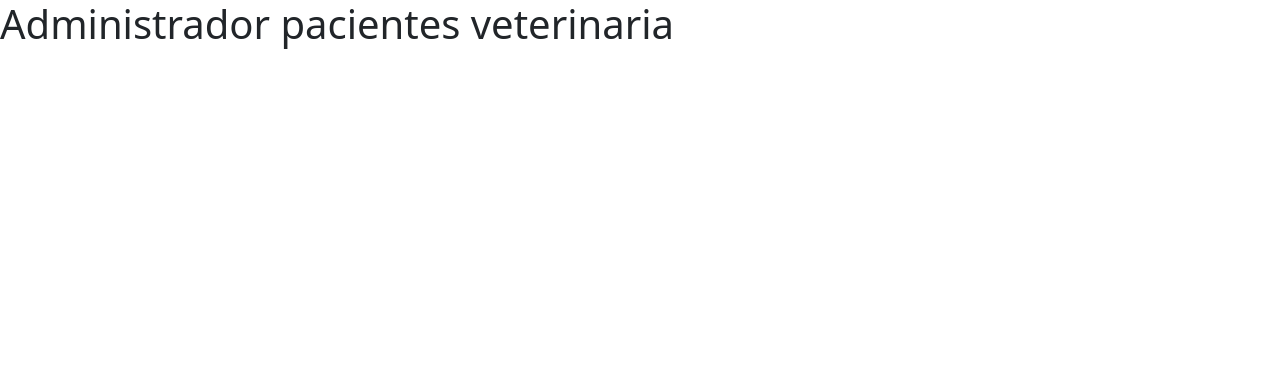
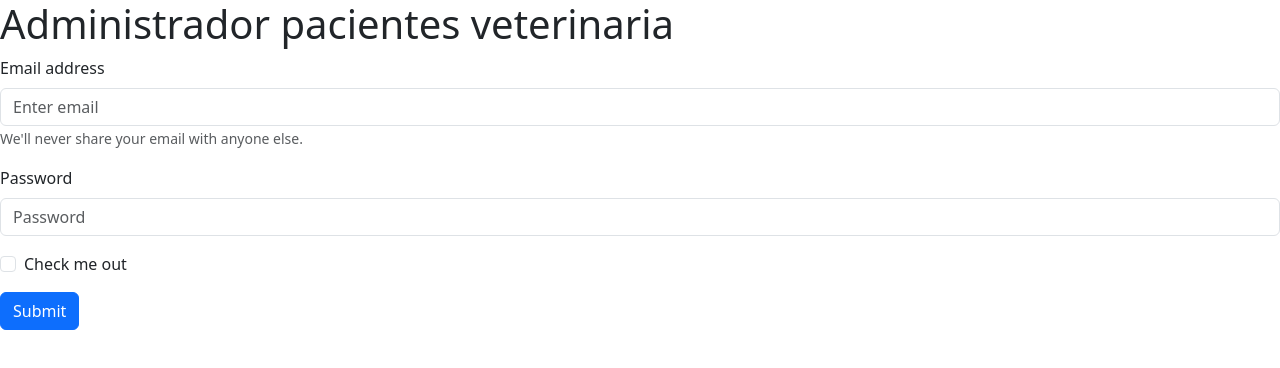
Before and after one commit to Rivadeneiea/ejercicio9-react, a React (Vite) app: page / in a window 1280 px wide. Shown: the top 368 px of the page. Built offline with nearby package versions, Linux system fonts and the light colour scheme.

Commit message:
comienzo maquetado

```diff
--- a/src/App.jsx
+++ b/src/App.jsx
@@ -1,10 +1,14 @@
 import "bootstrap/dist/css/bootstrap.min.css";
 import "./App.css";
+import Formulario from "./componenst/Formulario";
 
 function App() {
   return (
     <>
-      <h1>Administrador pacientes veterinaria</h1>
+      <div>
+        <h1 className="tex-danger">Administrador pacientes veterinaria</h1>
+      </div>{" "}
+      <Formulario></Formulario>
     </>
   );
 }
--- /dev/null
+++ b/src/componenst/Formulario.jsx
@@ -0,0 +1,29 @@
+import Button from "react-bootstrap/Button";
+import Form from "react-bootstrap/Form";
+
+const Formulario = () => {
+  return (
+    <Form>
+      <Form.Group className="mb-3" controlId="formBasicEmail">
+        <Form.Label>Email address</Form.Label>
+        <Form.Control type="email" placeholder="Enter email" />
+        <Form.Text className="text-muted">
+          We'll never share your email with anyone else.
+        </Form.Text>
+      </Form.Group>
+
+      <Form.Group className="mb-3" controlId="formBasicPassword">
+        <Form.Label>Password</Form.Label>
+        <Form.Control type="password" placeholder="Password" />
+      </Form.Group>
+      <Form.Group className="mb-3" controlId="formBasicCheckbox">
+        <Form.Check type="checkbox" label="Check me out" />
+      </Form.Group>
+      <Button variant="primary" type="submit">
+        Submit
+      </Button>
+    </Form>
+  );
+};
+
+export default Formulario;
```
